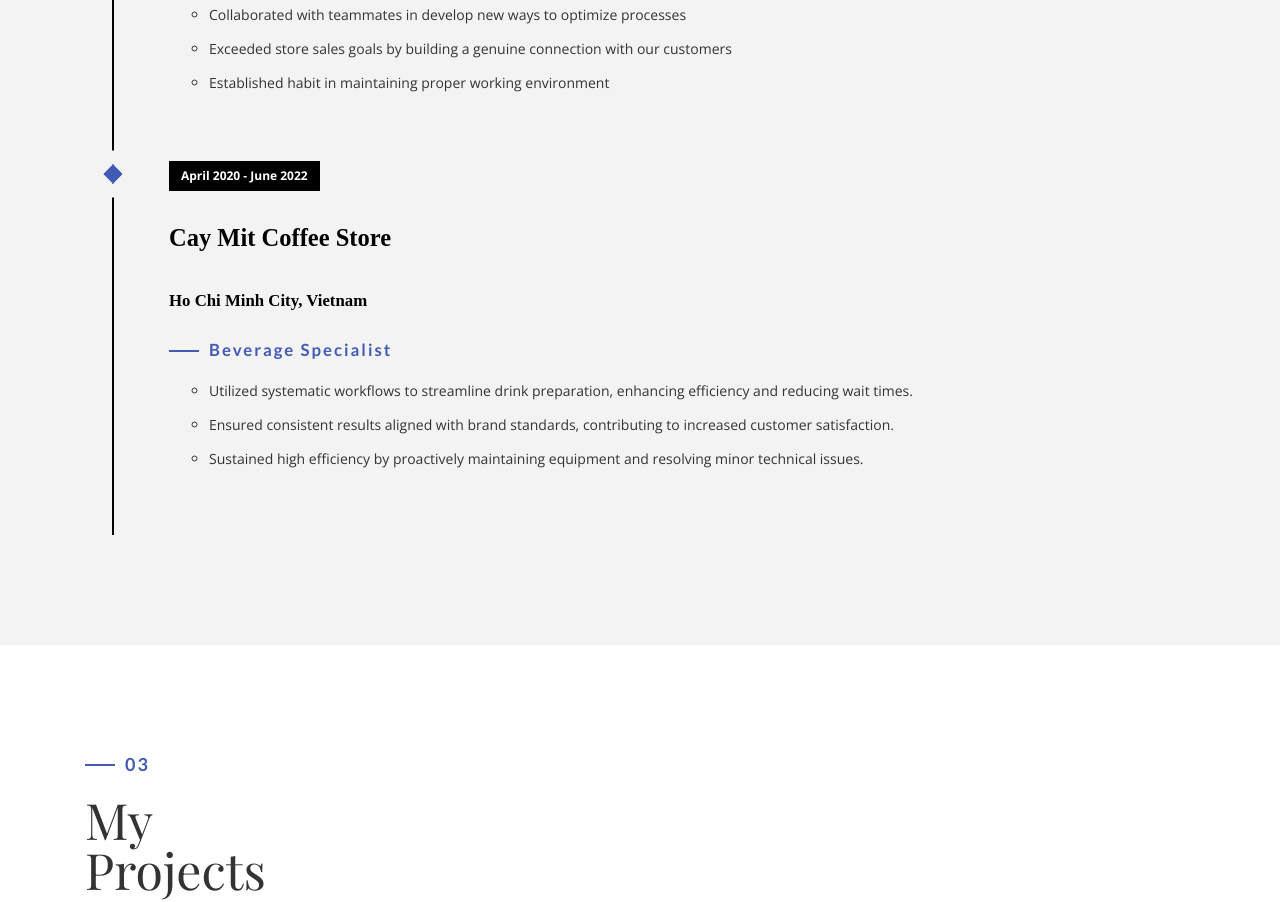
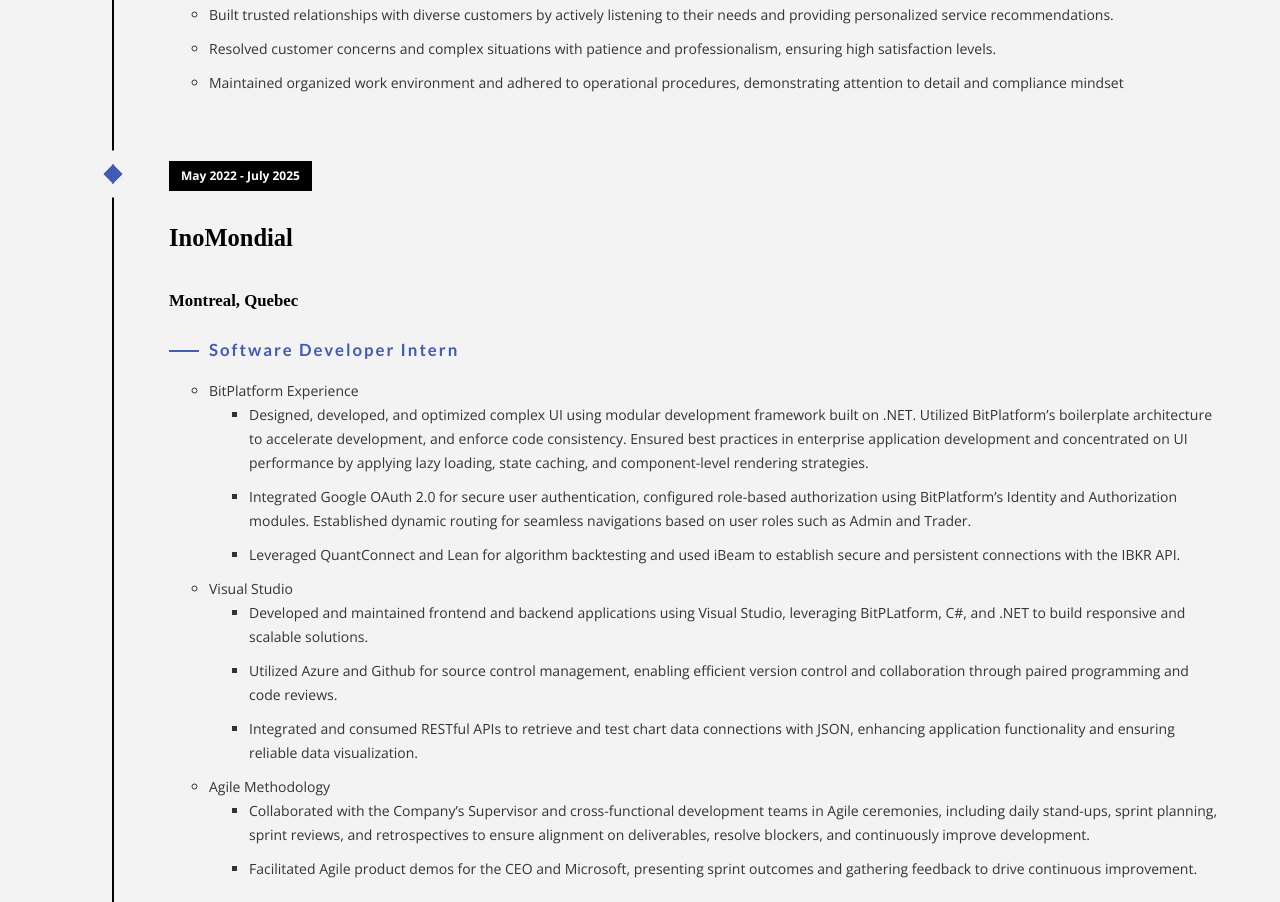
Before and after one commit to tdr8012/Duy_Portfolio, a plain HTML site: page index.html in a window 1280 px wide. Shown: the part 2026-2928 px from the top of the page. Drawn offline with nearby package versions, Linux system fonts and the light colour scheme; files whose address does not match are found by name; a web font is replaced by a local one.

Commit message:
fixed experience

```diff
--- a/index.html
+++ b/index.html
@@ -74,13 +74,14 @@
                 <h3>Technical Skills</h3>
                 <div class="skill-container">
                     <button class="react"><img alt="React" title="React" width="50px" src="https://cdn.jsdelivr.net/gh/devicons/devicon/icons/react/react-original.svg"/></button>
-                    <button class="swift"><img alt="Swift" title="Swift" width="50px" src="https://cdn.jsdelivr.net/gh/devicons/devicon/icons/swift/swift-original.svg" /></button>
                     <button class="html"><img alt="HTML" title="HTML" width="50px" src="https://cdn.jsdelivr.net/gh/devicons/devicon/icons/html5/html5-plain.svg" /></button>
                     <button class="css"><img alt="CSS" title="CSS" width="50px" src="https://cdn.jsdelivr.net/gh/devicons/devicon/icons/css3/css3-plain.svg" /></button>
                     <button class="javascript"><img alt="JavaScript" title="JavaScript" width="50px" src="https://cdn.jsdelivr.net/gh/devicons/devicon/icons/javascript/javascript-plain.svg" /></button>
+                    <button class="swift"><img alt="Swift" title="Swift" width="50px" src="https://cdn.jsdelivr.net/gh/devicons/devicon/icons/swift/swift-original.svg" /></button>
                     <button class="python"><img alt="Python" title="Python" width="50px" src="https://cdn.jsdelivr.net/gh/devicons/devicon/icons/python/python-plain.svg" /></button>
                     <button class="cplusplus"><img alt="C++" title="C++" width="50px" src="https://cdn.jsdelivr.net/gh/devicons/devicon/icons/cplusplus/cplusplus-line.svg" /></button>
                     <button class="csharp"><img alt="C#" title="C#" width="50px" src="https://cdn.jsdelivr.net/gh/devicons/devicon/icons/csharp/csharp-line.svg" /></button>
+                    <button class="bitplatform"><img alt="Bitplatform" title="BitPlatform" width="50px" src="https://github.com/bitfoundation.png" /></button>
                     <button class="java"><img alt="Java" title="Java" width="50px" src="https://cdn.jsdelivr.net/gh/devicons/devicon/icons/java/java-original.svg" /></button>
                     <button class="git"><img alt="Git" title="Git" width="50px" src="https://cdn.jsdelivr.net/gh/devicons/devicon/icons/git/git-original.svg" /></button>
                     <button class="github"><img alt="GitHub" title="GitHub" width="50px" src="https://cdn.jsdelivr.net/gh/devicons/devicon/icons/github/github-original.svg" /></button>
@@ -111,7 +112,7 @@
         <div class="container">
             <div class="col-md-12">
                 <h4>02</h4>
-                <h1 class="size-50">My <br /> Experience</h1>
+                <h1 class="size-50">My <br /> Experiences</h1>
                 <div class="h-50"></div>
             </div>
             <div class="col-md-12">
@@ -125,23 +126,60 @@
 
                             <h4>Customer Representative</h4>
                             <ul>
-                                <li>Collaborated with teammates in develop new ways to optimize processes</li>
-                                <li>Exceeded store sales goals by building a genuine connection with our customers</li>
-                                <li>Established habit in maintaining proper working environment</li>
+                                <li>Built trusted relationships with diverse customers by actively listening to their needs and providing personalized service recommendations.</li>
+                                <li>Resolved customer concerns and complex situations with patience and professionalism, ensuring high satisfaction levels.</li>
+                                <li>Maintained organized work environment and adhered to operational procedures, demonstrating attention to detail and compliance mindset</li>
                             </ul>
                         </div>
                     </li>
                     <li class="timeline-event" data-aos="fade-up" data-aos-delay=".2">
                         <label class="timeline-event-icon"></label>
                         <div class="timeline-event-copy">
-                            <p class="timeline-event-thumbnail">April 2020 - June 2022</p>
-                            <h3>Cay Mit Coffee Store</h3>
-                            <h3 id = "location" data-aos = "fade-up">Ho Chi Minh City, Vietnam</h3>
-                            <h4>Beverage Specialist</h4>
+                            <p class="timeline-event-thumbnail">May 2022 - July 2025</p>
+                            <h3>InoMondial</h3>
+                            <h3 id = "location" data-aos = "fade-up">Montreal, Quebec</h3>
+                            <h4>Software Developer Intern</h4>
                             <ul>
-                                <li>Utilized systematic workflows to streamline drink preparation, enhancing efficiency and reducing wait times.</li>
-                                <li>Ensured consistent results aligned with brand standards, contributing to increased customer satisfaction.</li>
-                                <li>Sustained high efficiency by proactively maintaining equipment and resolving minor technical issues.</li>
+                                <li> BitPlatform Experience
+                                    <ul>
+                                        <li>
+                                            Designed, developed, and optimized complex UI using modular development framework built on .NET. Utilized BitPlatform’s
+                                            boilerplate architecture to accelerate development, and enforce code consistency. Ensured best practices in enterprise application
+                                            development and concentrated on UI performance by applying lazy loading, state caching, and component-level rendering strategies.
+                                        </li>
+                                        <li>
+                                            Integrated Google OAuth 2.0 for secure user authentication, configured role-based authorization using BitPlatform’s Identity and
+                                            Authorization modules. Established dynamic routing for seamless navigations based on user roles such as Admin and Trader.
+                                        </li>
+                                        <li>
+                                            Leveraged QuantConnect and Lean for algorithm backtesting and used iBeam to establish secure and persistent connections with the
+                                            IBKR API.
+                                        </li>
+                                    </ul>
+                                </li>
+                                <li> Visual Studio
+                                    <ul>
+                                        <li>
+                                            Developed and maintained frontend and backend applications using Visual Studio, leveraging BitPLatform, C#, and .NET to build responsive and scalable solutions.
+                                        </li>
+                                        <li>
+                                            Utilized Azure and Github for source control management, enabling efficient version control and collaboration through paired programming and code reviews.
+                                        </li>
+                                        <li>
+                                            Integrated and consumed RESTful APIs to retrieve and test chart data connections with JSON, enhancing application functionality and ensuring reliable data visualization.
+                                        </li>
+                                    </ul>
+                                </li>
+                                <li> Agile Methodology
+                                    <ul>
+                                        <li>
+                                            Collaborated with the Company’s Supervisor and cross-functional development teams in Agile ceremonies, including daily stand-ups, sprint planning, sprint reviews, and retrospectives to ensure alignment on deliverables, resolve blockers, and continuously improve development.
+                                        </li>
+                                        <li>
+                                            Facilitated Agile product demos for the CEO and Microsoft, presenting sprint outcomes and gathering feedback to drive continuous improvement.
+                                        </li>
+                                    </ul>
+                                </li>
                             </ul>
                         </div>
                     </li>
```
